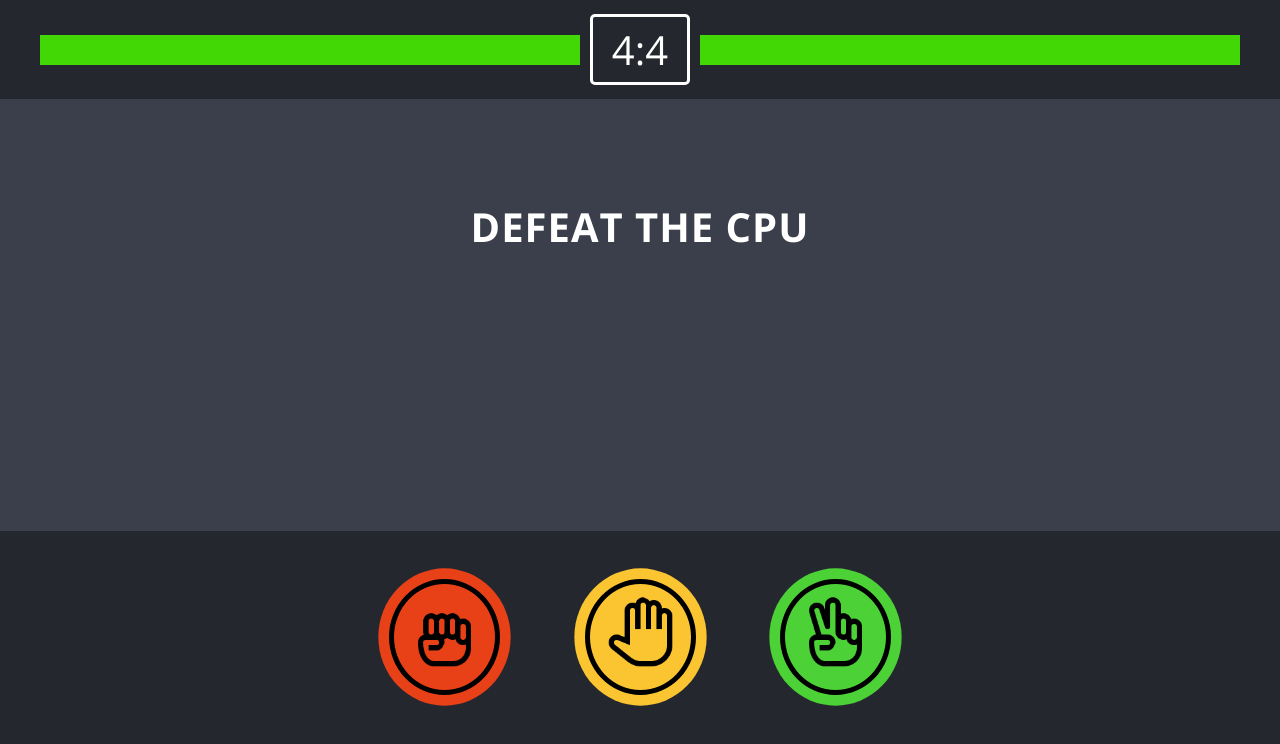
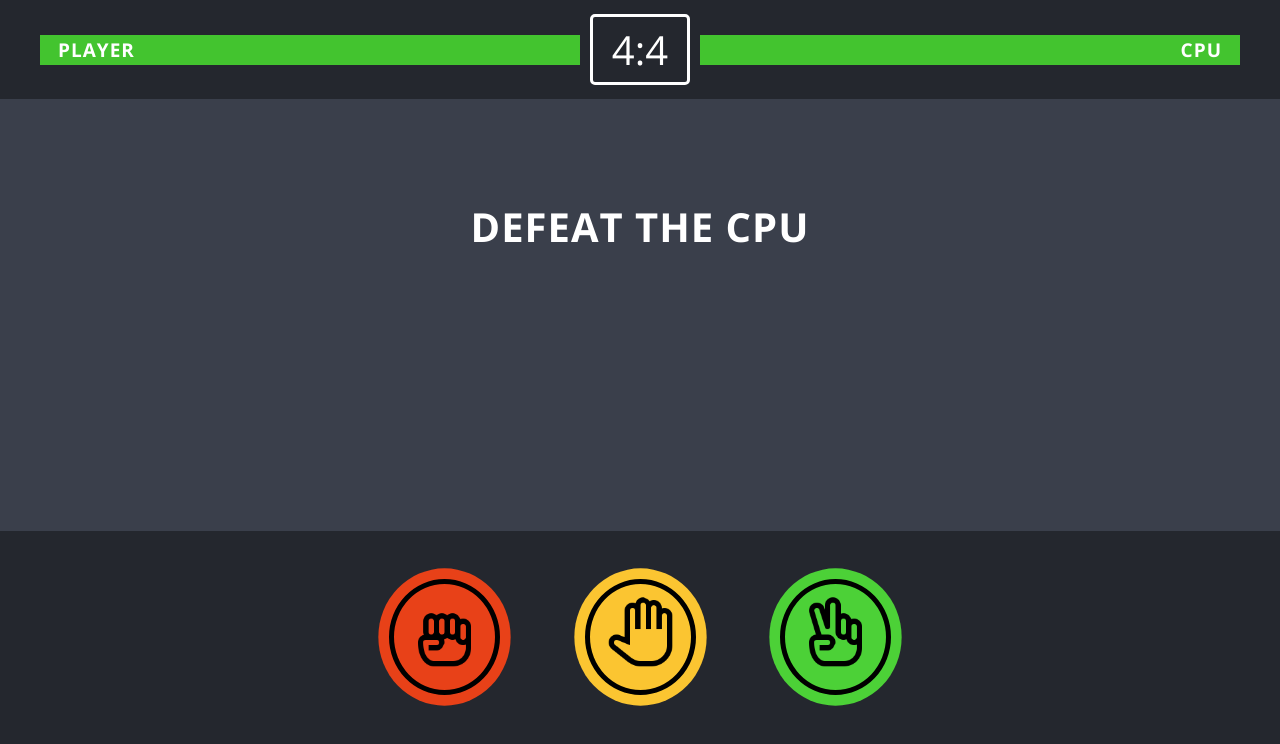
Before and after one commit to nipalave/cachipun-fighter, a plain HTML site: page index.html in a window 1280 px wide. Drawn offline with nearby package versions, Linux system fonts and the light colour scheme.

Commit message:
version funcional 1.0

```diff
--- a/index.html
+++ b/index.html
@@ -16,6 +16,7 @@
 
         <div id="p-hp" class="health-bar player-hp">
             <div class="player-dmg"></div>
+            <div class="name-tag player-tag">Player</div>
         </div>
 
         <div class="score-board">
@@ -24,6 +25,7 @@
 
         <div id="c-hp" class="health-bar cpu-hp">
             <div class="cpu-dmg"></div>
+            <div class="name-tag cpu-tag">Cpu</div>
         </div>
 
     </header>
--- a/styles.css
+++ b/styles.css
@@ -25,9 +25,10 @@ header {
 }
 
 .health-bar {
-    background-color: #42d806;
+    background-color: #43c42f;
     width: 45%;
     height: 30px;
+    position: relative;
 }
 
 .player-hp {
@@ -54,6 +55,25 @@ header {
     width: 0%;
     float: right;
     transition: all 200ms
+}
+
+.name-tag {
+    position: absolute;
+    top: 2px;
+    text-transform: uppercase;
+    color: #fff;
+    font-weight: 700;
+    font-size: 19px;
+    letter-spacing: 1px;
+
+}
+
+.player-tag {
+    left: 18px;
+}
+
+.cpu-tag {
+    right: 18px;
 }
 
 
@@ -138,6 +158,7 @@ header h1 {
     text-shadow: 4px 4px #000;
     text-transform: uppercase;
 }
+
 
 .result {
     text-transform: uppercase;
```
